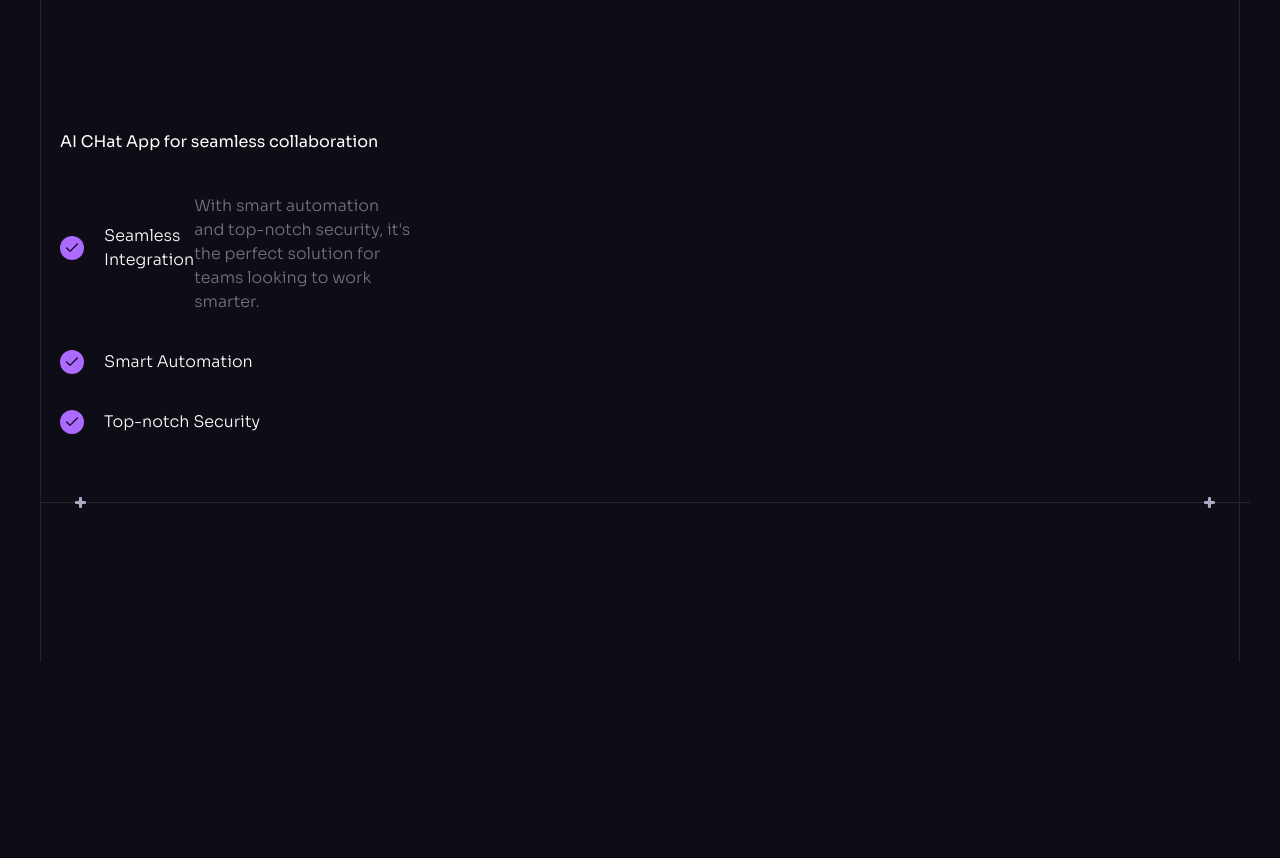
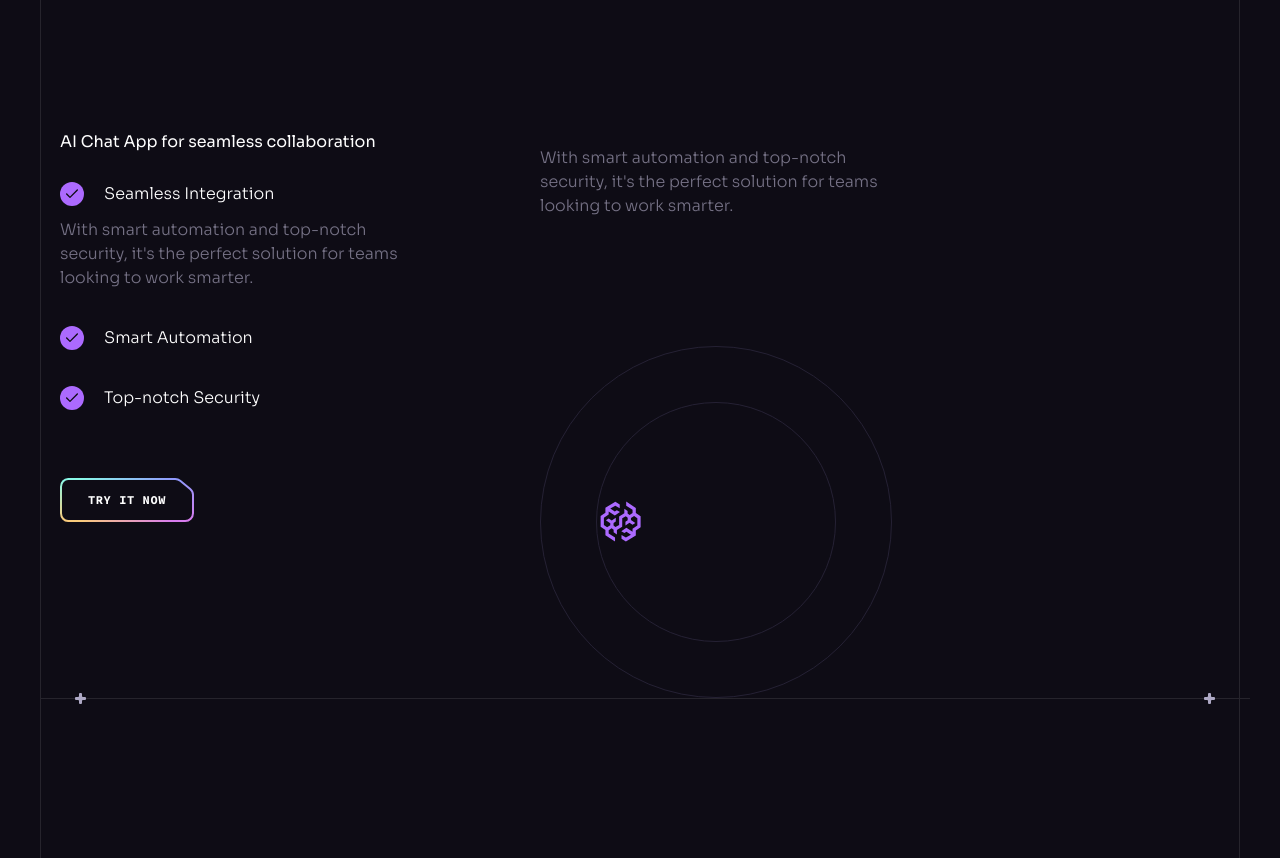
Before and after one commit to giorgiagiro/landing-page-brainwave, a React (Vite) app: page / in a window 1280 px wide. Shown: the part 3140-3998 px from the top of the page. Before the commit the page ends 3802 px from the top, so only its background shows below. Built offline with nearby package versions, Linux system fonts and the light colour scheme.

Commit message:
update collaboration

```diff
--- a/src/components/Collaboration.jsx
+++ b/src/components/Collaboration.jsx
@@ -1,27 +1,40 @@
 import React from "react"
 import Section from "./Section"
-import { collabContent } from "../constants"
-import { check } from "../assets"
+import Button from "./Button"
+import { collabContent, collabText } from "../constants"
+import { brainwaveSymbol, check } from "../assets"
 
 const Collaboration = () => {
     return (
         <Section crosses>
             <div className="container lg:flex">
                 <div className="max-w-[25rem]">
-                    <h2 className="h-2 mb-4 md:mb-8">AI CHat App for seamless collaboration</h2>
+                    <h2 className="h-2 mb-4 md:mb-8">AI Chat App for seamless collaboration</h2>
                     <ul className="max-w-[22rem] mb-10 md:mb-14">
                         {collabContent.map((item) => (
                             <li className="mb-3 py-3" key={item.id}>
                                 <div className="flex items-center">
                                     <img src={check} width={24} height={24} alt="check" />
                                     <h6 className="body-2 ml-5">{item.title}</h6>
-                                    {item.title && (
-                                        <p className="body-2 mt-3 text-n-4">{item.text}</p>
-                                    )}
                                 </div>
+                                {item.text && <p className="body-2 mt-3 text-n-4">{item.text}</p>}
                             </li>
                         ))}
                     </ul>
+
+                    <Button>Try it now</Button>
+                </div>
+
+                <div className="ld:ml-auto xl:w-[38rem] mt-4">
+                    <p className="body-2 mb-4 text-n-4 md:mb-16 lg:mb-32 lg:w-[22rem] lg:mx-auto">
+                        {collabText}
+                    </p>
+
+                    <div className="relative left-1/2 flex w-[22rem] aspect-square border border-n-6 rounded-full -translate-x-1/2 scale:75 md:scale-100">
+                        <div className="flex w-60 aspect-square m-auto border border-n-6 rounded-full">
+                            <img src={brainwaveSymbol} width={48} height={48} alt="brainwave" />
+                        </div>
+                    </div>
                 </div>
             </div>
         </Section>
```
